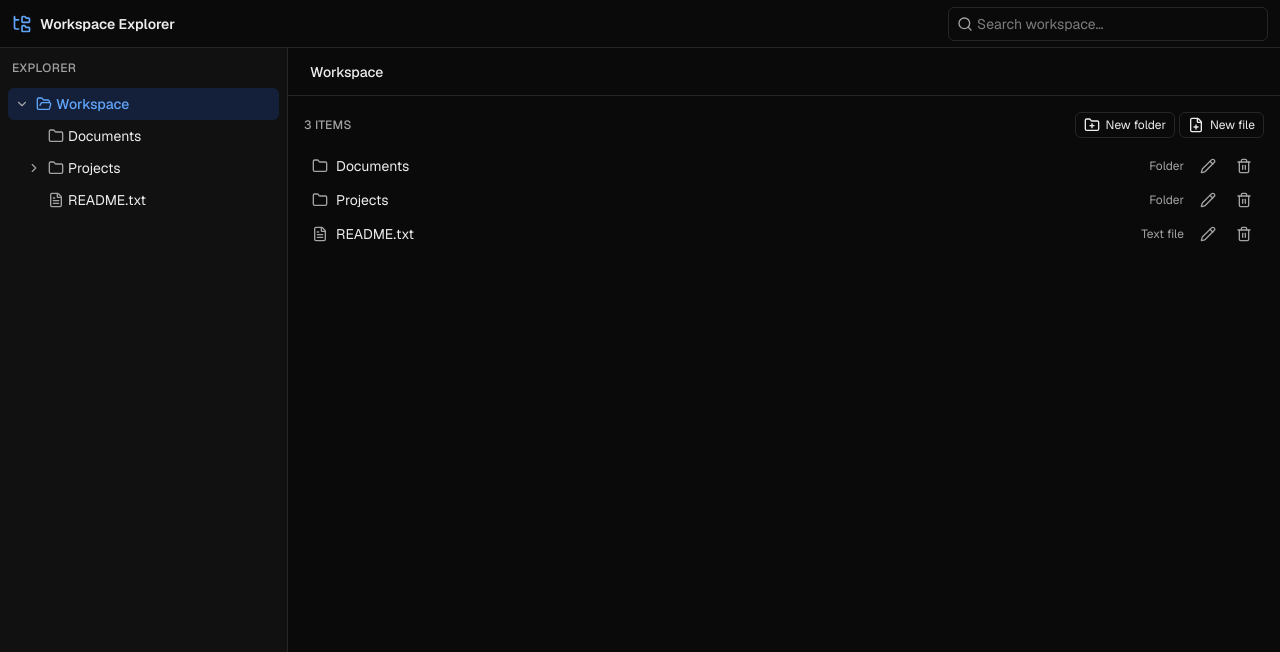
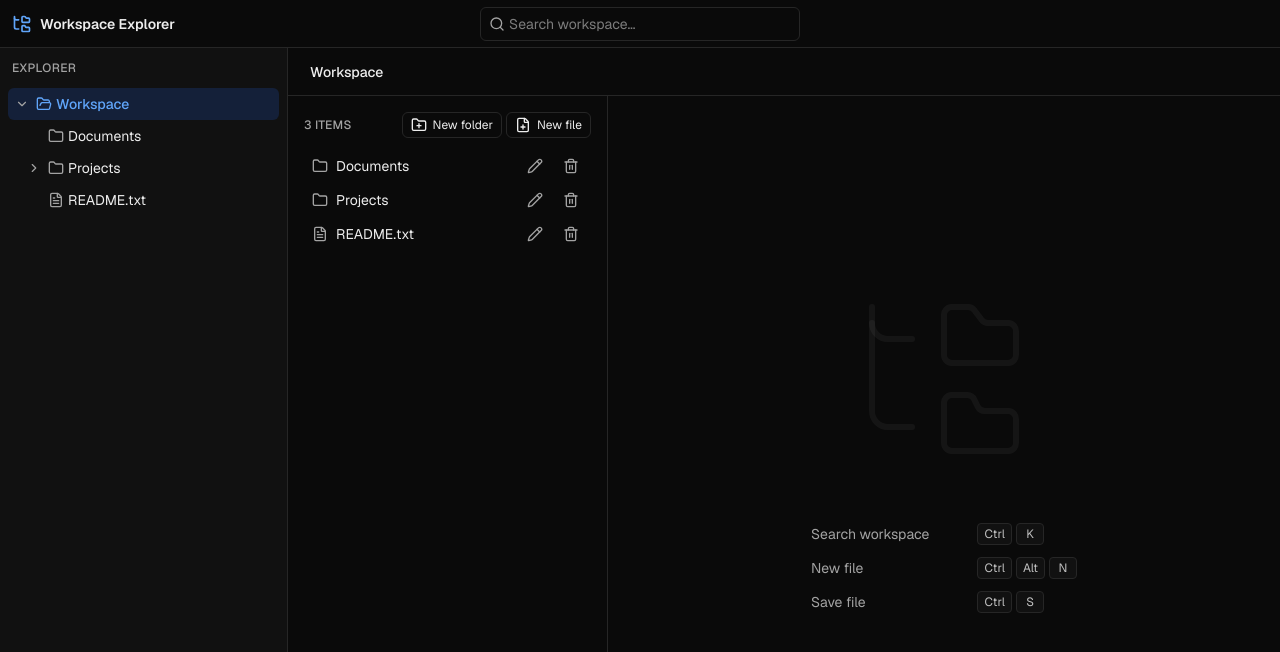
Before and after one commit to farukulWD/mini-workspace-explorer, a Next.js app: page / in a window 1280 px wide. Shown: the top 652 px of the page. Built offline with nearby package versions, Linux system fonts and the light colour scheme.

Commit message:
Add initial SVG icon, implement EmptyEditor component, and enhance keyboard shortcuts in FolderList and SearchBox

```diff
--- a/src/components/layout/appShell.tsx
+++ b/src/components/layout/appShell.tsx
@@ -53,6 +53,7 @@ export default function AppShell({
           inert={open}
           className="flex h-12 shrink-0 items-center gap-2 border-b border-border px-3"
         >
+          <div className="flex min-w-0 shrink items-center gap-2 md:flex-1">
             <IconButton
               ref={menuButtonRef}
               label="Open sidebar"
@@ -67,9 +68,11 @@ export default function AppShell({
             <span className="truncate text-sm font-semibold">
               Workspace Explorer
             </span>
-          <div className="ml-auto flex min-w-0 flex-1 justify-end">
+          </div>
+          <div className="flex min-w-0 flex-1 justify-end md:w-80 md:flex-initial md:justify-center">
             {topBar}
           </div>
+          <div aria-hidden className="hidden min-w-0 md:block md:flex-1" />
         </header>
 
         <div className="relative flex min-h-0 flex-1">
--- /dev/null
+++ b/src/components/layout/emptyEditor.tsx
@@ -0,0 +1,43 @@
+"use client";
+
+import { Fragment } from "react";
+import { FolderTree } from "lucide-react";
+import { isMac } from "@/lib/platform";
+
+export default function EmptyEditor() {
+  const mod = isMac() ? "⌘" : "Ctrl";
+  const alt = isMac() ? "⌥" : "Alt";
+
+  const hints = [
+    { label: "Search workspace", keys: [mod, "K"] },
+    { label: "New file", keys: [mod, alt, "N"] },
+    { label: "Save file", keys: [mod, "S"] },
+  ];
+
+  return (
+    <div className="flex min-h-0 flex-1 select-none flex-col items-center justify-center gap-12 p-8">
+      <FolderTree
+        aria-hidden
+        strokeWidth={0.75}
+        className="size-48 shrink-0 text-foreground/5"
+      />
+      <dl className="grid grid-cols-[1fr_auto] items-center gap-x-12 gap-y-3 text-sm text-muted">
+        {hints.map((hint) => (
+          <Fragment key={hint.label}>
+            <dt>{hint.label}</dt>
+            <dd className="flex items-center gap-1">
+              {hint.keys.map((key, index) => (
+                <kbd
+                  key={index}
+                  className="inline-flex min-w-7 justify-center rounded border border-border bg-panel px-1.5 py-0.5 font-sans text-xs text-foreground/80"
+                >
+                  {key}
+                </kbd>
+              ))}
+            </dd>
+          </Fragment>
+        ))}
+      </dl>
+    </div>
+  );
+}
--- a/src/components/layout/folderList.tsx
+++ b/src/components/layout/folderList.tsx
@@ -1,6 +1,6 @@
 "use client";
 
-import { useState } from "react";
+import { useEffect, useState } from "react";
 import {
   FilePlus,
   FileText,
@@ -54,6 +54,17 @@ export default function FolderList() {
     setRenamingId(null);
     setDeletingId(null);
   }
+
+  useEffect(() => {
+    const onKeyDown = (event: KeyboardEvent) => {
+      if (!event.altKey || !(event.metaKey || event.ctrlKey)) return;
+      if (event.code !== "KeyN") return;
+      event.preventDefault();
+      setDraftType("file");
+    };
+    window.addEventListener("keydown", onKeyDown);
+    return () => window.removeEventListener("keydown", onKeyDown);
+  }, []);
 
   const activate = (item: WorkspaceItem) => {
     if (item.type === "folder") {
--- a/src/components/layout/mainPanel.tsx
+++ b/src/components/layout/mainPanel.tsx
@@ -4,6 +4,7 @@ import { FileText, X } from "lucide-react";
 import FileEditor from "@/components/editor/fileEditor";
 import { useUnsavedGuard } from "@/components/editor/unsavedGuard";
 import Breadcrumb from "@/components/layout/breadcrumb";
+import EmptyEditor from "@/components/layout/emptyEditor";
 import FolderActions from "@/components/layout/folderActions";
 import FolderList from "@/components/layout/folderList";
 import IconButton from "@/components/ui/iconButton";
@@ -35,16 +36,14 @@ export default function MainPanel() {
       <div className="flex min-h-0 flex-1">
         <section
           aria-label="Folder contents"
-          className={`@container min-w-0 overflow-y-auto p-4 ${
-            file
-              ? "max-lg:hidden lg:w-80 lg:shrink-0 lg:border-r lg:border-border"
-              : "flex-1"
+          className={`@container min-w-0 overflow-y-auto p-4 lg:w-80 lg:shrink-0 lg:border-r lg:border-border ${
+            file ? "max-lg:hidden" : "max-lg:flex-1"
           }`}
         >
           <FolderList />
         </section>
 
-        {file && (
+        {file ? (
           <section
             aria-label={`Editor: ${file.name}`}
             className="flex min-w-0 flex-1 flex-col"
@@ -64,6 +63,13 @@ export default function MainPanel() {
             </div>
             <FileEditor key={file.id} file={file} />
           </section>
+        ) : (
+          <section
+            aria-label="Editor"
+            className="hidden min-w-0 flex-1 lg:flex"
+          >
+            <EmptyEditor />
+          </section>
         )}
       </div>
     </div>
--- a/src/components/search/searchBox.tsx
+++ b/src/components/search/searchBox.tsx
@@ -24,7 +24,20 @@ export default function SearchBox() {
   const [debounced, setDebounced] = useState("");
   const [active, setActive] = useState(0);
   const containerRef = useRef<HTMLDivElement>(null);
+  const inputRef = useRef<HTMLInputElement>(null);
   const listId = useId();
+
+  useEffect(() => {
+    const onKeyDown = (event: KeyboardEvent) => {
+      if (event.altKey || event.shiftKey) return;
+      if (!(event.metaKey || event.ctrlKey) || event.code !== "KeyK") return;
+      event.preventDefault();
+      inputRef.current?.focus();
+      inputRef.current?.select();
+    };
+    window.addEventListener("keydown", onKeyDown);
+    return () => window.removeEventListener("keydown", onKeyDown);
+  }, []);
 
   useEffect(() => {
     const timer = setTimeout(() => setDebounced(query), DEBOUNCE_MS);
@@ -86,6 +99,7 @@ export default function SearchBox() {
       <div className="flex items-center gap-1 rounded-md border border-border bg-background pr-1 pl-2 focus-within:outline-2 focus-within:outline-accent">
         <Search aria-hidden className="size-4 shrink-0 text-muted" />
         <input
+          ref={inputRef}
           role="combobox"
           aria-expanded={open}
           aria-controls={listId}
--- /dev/null
+++ b/src/lib/platform.ts
@@ -0,0 +1,6 @@
+export function isMac() {
+  return (
+    typeof navigator !== "undefined" &&
+    /Mac|iP(hone|ad|od)/.test(navigator.userAgent)
+  );
+}
```
Also changed, not shown: src/app/icon.svg (added). Lines whose indentation alone changed are shown as unchanged.
